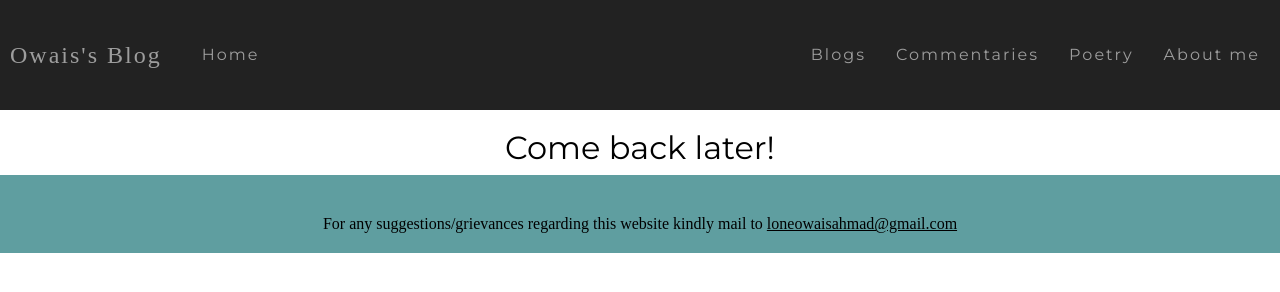
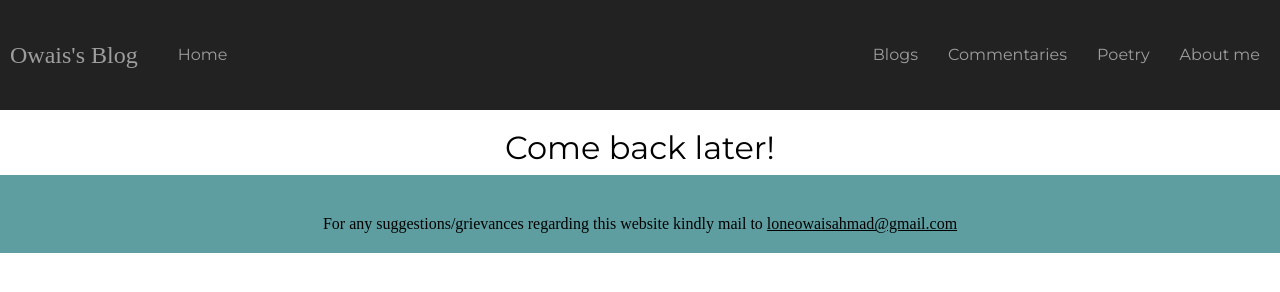
Before and after one commit to owaislone572/myblogs, a plain HTML site: page commentaries/index.html in a window 1280 px wide. Drawn offline with nearby package versions, Linux system fonts and the light colour scheme.

Commit message:
Update index.html

```diff
--- a/commentaries/index.html
+++ b/commentaries/index.html
@@ -78,7 +78,7 @@
       border-radius: 0;
       margin-bottom: 0;
       font-size: medium;
-      letter-spacing: 2px;
+      letter-spacing: normal;
     }
 
     .navbar-nav li a:hover {
```
